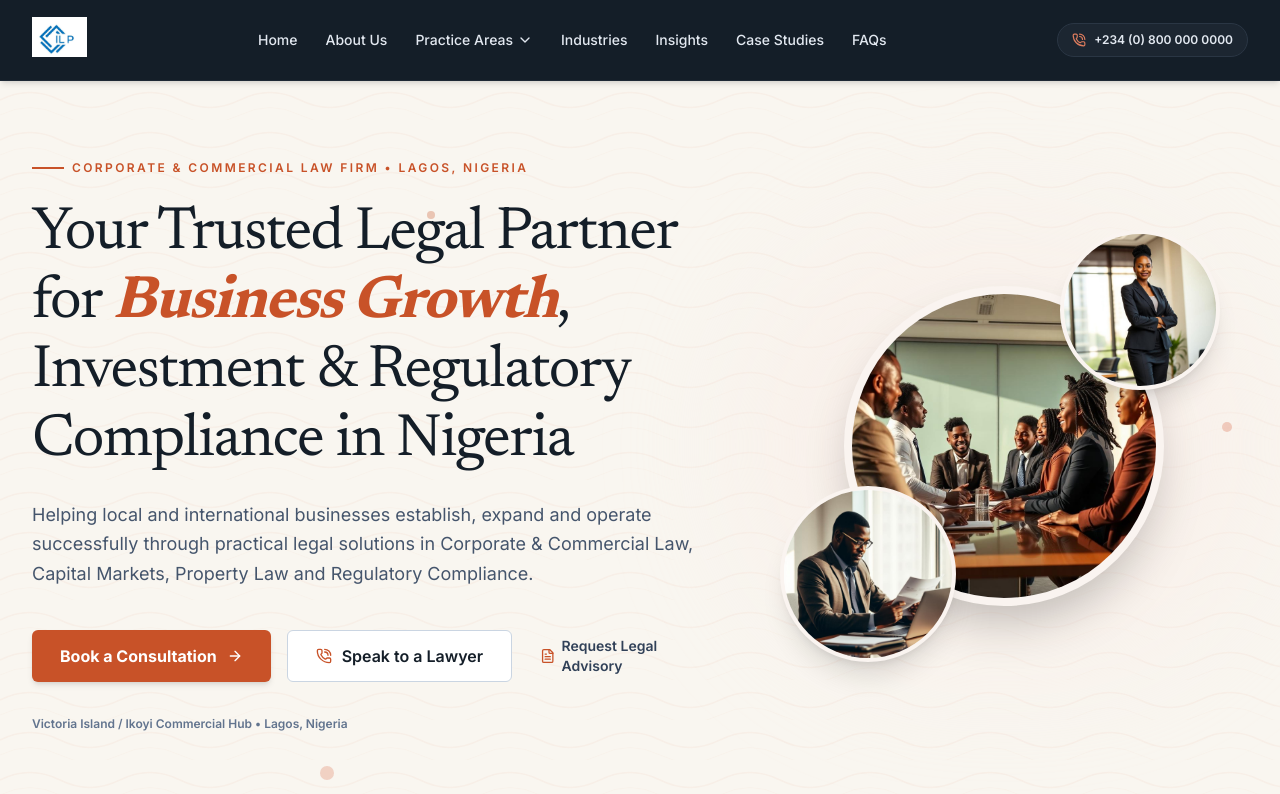
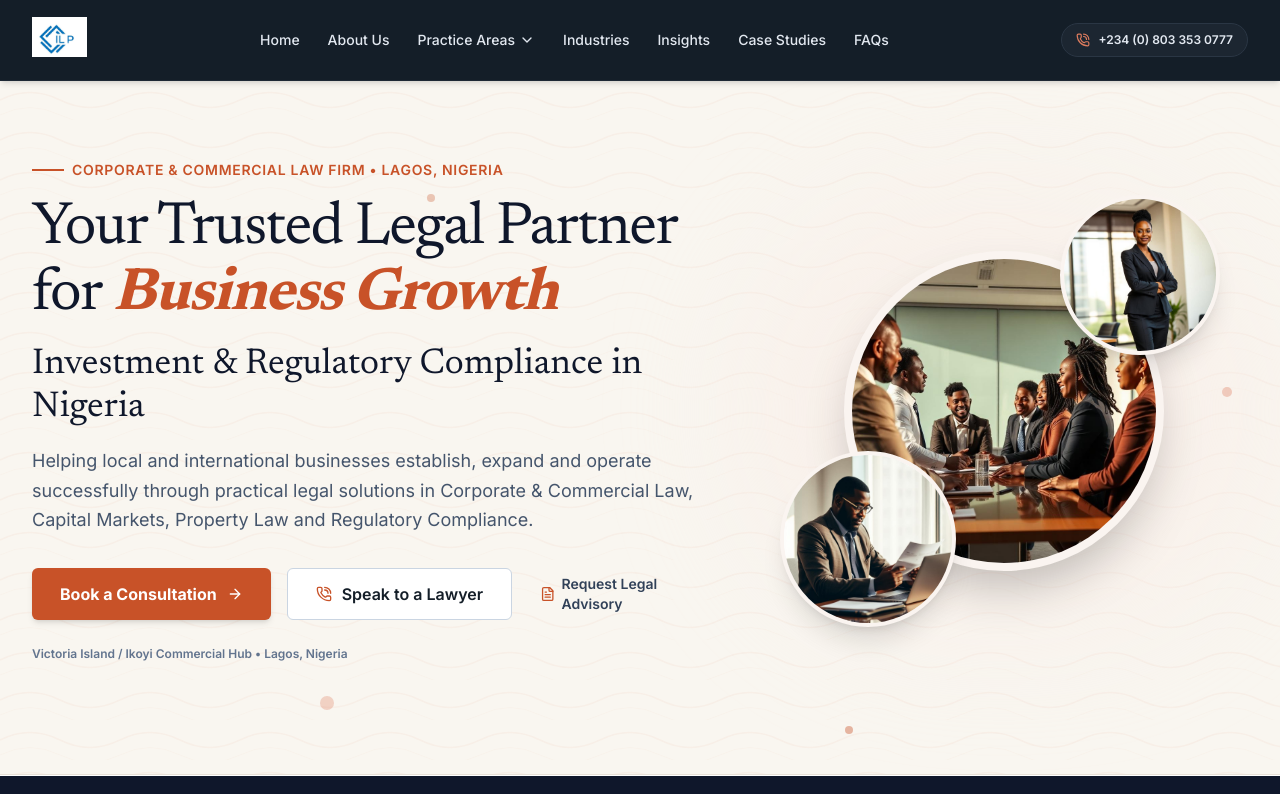
Before and after one commit to bashytech007/ilp-site, a Next.js app in the folder frontend/: page / in a window 1280 px wide. Shown: the top 794 px of the page. Built offline with nearby package versions, Linux system fonts and the light colour scheme.

Commit message:
fix: adjust hero section UI

```diff
--- a/frontend/src/components/sections/hero-section.tsx
+++ b/frontend/src/components/sections/hero-section.tsx
@@ -20,12 +20,12 @@ export function HeroSection() {
             variants={staggerContainer}
             initial="initial"
             animate="animate"
-            className="lg:col-span-7 space-y-6"
+            className="lg:col-span-7 space-y-4"
           >
             {/* Eyebrow */}
             <motion.div variants={fadeInUp} className="flex items-center gap-2">
               <span className="h-0.5 w-6 sm:w-8 bg-terracotta-500 shrink-0" />
-              <span className="text-[10px] sm:text-xs font-semibold uppercase tracking-[0.12em] sm:tracking-[0.2em] text-terracotta-500">
+              <span className="text-xs sm:text-sm font-semibold uppercase tracking-wider text-terracotta-500">
                 Corporate & Commercial Law Firm • Lagos, Nigeria
               </span>
             </motion.div>
@@ -33,14 +33,16 @@ export function HeroSection() {
             {/* Primary Display Serif Headline with Inline Accent */}
             <motion.h1
               variants={fadeInUp}
-              className="font-serif text-[2.25rem] sm:text-5xl lg:text-6xl tracking-tight leading-[1.15] text-charcoal-900 font-normal"
+              className="font-serif text-4xl sm:text-5xl lg:text-6xl font-normal tracking-tight text-slate-900 leading-[1.1]"
             >
               Your Trusted Legal Partner for{" "}
               <span className="text-terracotta-500 font-bold italic">
                 Business Growth
               </span>
-              , Investment & Regulatory Compliance in Nigeria
             </motion.h1>
+            <motion.h2 variants={fadeInUp} className="font-serif text-2xl sm:text-3xl lg:text-4xl font-normal text-slate-900 leading-[1.2]">
+                Investment & Regulatory Compliance in Nigeria
+            </motion.h2>
 
             {/* Subheading Paragraph */}
             <motion.p
@@ -56,13 +58,13 @@ export function HeroSection() {
               className="pt-4 flex flex-col sm:flex-row items-stretch sm:items-center gap-4"
             >
               <Link href="/contact?type=consultation">
-                <Button variant="terracotta" size="lg" className="w-full sm:w-auto font-bold shadow-md" rightIcon={<ArrowRight className="h-4 w-4" />}>
+                <Button variant="terracotta" size="lg" className="w-full sm:w-auto font-bold shadow-md cursor-pointer" rightIcon={<ArrowRight className="h-4 w-4" />}>
                   Book a Consultation
                 </Button>
               </Link>
 
               <Link href="/contact?type=lawyer">
-                <Button variant="outline" size="lg" className="w-full sm:w-auto border-slate-300 bg-white text-charcoal-900 hover:bg-linen-100" leftIcon={<PhoneCall className="h-4 w-4 text-terracotta-500" />}>
+                <Button variant="outline" size="lg" className="w-full sm:w-auto border-slate-300 cursor-pointer bg-white text-charcoal-900 hover:bg-linen-100" leftIcon={<PhoneCall className="h-4 w-4 text-terracotta-500" />}>
                   Speak to a Lawyer
                 </Button>
               </Link>
@@ -132,3 +134,144 @@ export function HeroSection() {
     </WavyBackground>
   );
 }
+
+
+
+
+
+
+// 'use client'
+
+// import Link from 'next/link'
+// import Image from 'next/image'
+// import { ArrowRight, Phone, FileText } from 'lucide-react'
+// import { Button } from '@/components/ui/button'
+
+// export function HeroSection() {
+//   return (
+//     <section className="relative overflow-hidden bg-gradient-to-br from-slate-50 via-white to-blue-50 py-16 sm:py-20 md:py-28">
+//       {/* Decorative background elements */}
+//       <div className="absolute inset-0 overflow-hidden">
+//         <div className="absolute top-0 right-0 -mt-40 -mr-40 w-80 h-80 bg-blue-100/30 rounded-full blur-3xl" />
+//         <div className="absolute bottom-0 left-0 -mb-40 -ml-40 w-80 h-80 bg-orange-100/20 rounded-full blur-3xl" />
+//       </div>
+
+//       {/* Main container */}
+//       <div className="relative mx-auto max-w-7xl px-4 sm:px-6 lg:px-8">
+//         <div className="grid grid-cols-1 gap-8 lg:grid-cols-2 lg:gap-16 items-center">
+
+//           {/* Left Column: Content */}
+//           <div className="flex flex-col justify-center space-y-6 sm:space-y-8">
+
+//             {/* Eyebrow Label */}
+//             <div className="flex items-center gap-3">
+//               <div className="h-1 w-8 bg-orange-600 rounded-full" />
+//               <span className="text-xs sm:text-sm font-semibold uppercase tracking-wider text-orange-600">
+//                 Corporate & Commercial Law Firm • Lagos, Nigeria
+//               </span>
+//             </div>
+
+//             {/* Main Headline - LARGE for impact */}
+//             <div className="space-y-2">
+//               <h1 className="font-serif text-4xl sm:text-5xl lg:text-7xl font-bold tracking-tight text-slate-900 leading-[1.1]">
+//                 Your Trusted Legal Partner for{' '}
+//                 <span className="text-orange-600 italic font-bold">Business Growth</span>
+//               </h1>
+
+//               {/* Secondary Headline */}
+//               <h2 className="font-serif text-2xl sm:text-3xl lg:text-4xl font-semibold text-slate-700 leading-[1.2]">
+//                 Investment & Regulatory Compliance in Nigeria
+//               </h2>
+//             </div>
+
+//             {/* Description */}
+//             <p className="text-base sm:text-lg text-slate-600 leading-relaxed max-w-xl">
+//               Helping local and international businesses establish, expand and operate successfully through practical legal solutions in Corporate & Commercial Law, Capital Markets, Property Law and Regulatory Compliance.
+//             </p>
+
+//             {/* CTA Buttons */}
+//             <div className="flex flex-col sm:flex-row gap-4 pt-4">
+//               <Link href="/contact?type=consultation">
+//                 <Button
+//                   size="lg"
+//                   className="w-full sm:w-auto bg-orange-600 hover:bg-orange-700 text-white font-semibold shadow-lg hover:shadow-xl transition-all"
+//                 >
+//                   <span>Book a Consultation</span>
+//                   <ArrowRight className="ml-2 h-5 w-5" />
+//                 </Button>
+//               </Link>
+
+//               <Link href="/contact?type=lawyer">
+//                 <Button
+//                   variant="outline"
+//                   size="lg"
+//                   className="w-full sm:w-auto border-slate-300 text-slate-900 hover:bg-slate-50 font-semibold"
+//                 >
+//                   <Phone className="h-5 w-5 text-orange-600" />
+//                   <span>Speak to a Lawyer</span>
+//                 </Button>
+//               </Link>
+//             </div>
+
+//             {/* Secondary CTA Link */}
+//             <Link
+//               href="/contact?type=advisory"
+//               className="inline-flex items-center gap-2 text-slate-700 hover:text-orange-600 font-semibold transition-colors group"
+//             >
+//               <FileText className="h-5 w-5 text-orange-600" />
+//               <span className="group-hover:underline">Request Legal Advisory</span>
+//             </Link>
+
+//             {/* Location */}
+//             <div className="pt-4 text-sm font-semibold text-slate-500 border-t border-slate-200">
+//               Victoria Island / Ikoyi Commercial Hub • Lagos, Nigeria
+//             </div>
+//           </div>
+
+//           {/* Right Column: Image Gallery */}
+//           <div className="relative h-[500px] sm:h-[600px] lg:h-[650px]">
+//             {/* Main circular image */}
+//             <div className="absolute inset-0 flex items-center justify-center">
+//               <div className="relative w-64 h-64 sm:w-80 sm:h-80 lg:w-96 lg:h-96">
+//                 <div className="absolute inset-0 bg-gradient-to-br from-orange-200/20 to-blue-200/20 rounded-full blur-2xl" />
+
+//                 <div className="relative w-full h-full rounded-full overflow-hidden border-8 border-white shadow-2xl bg-white">
+//                   <Image
+//                     src="/images/hero/hero-boardroom.jpg"
+//                     alt="I. Lawrence Practice Boardroom & Executive Legal Advisory"
+//                     fill
+//                     className="object-cover object-center"
+//                     priority
+//                     sizes="(max-width: 640px) 256px, (max-width: 1024px) 320px, 384px"
+//                   />
+//                 </div>
+//               </div>
+
+//               {/* Bottom-left accent circle */}
+//               <div className="absolute bottom-8 left-0 w-40 h-40 sm:w-48 sm:h-48 rounded-full overflow-hidden border-6 border-white shadow-lg bg-white hover:shadow-xl transition-shadow">
+//                 <Image
+//                   src="/images/hero/hero-man-reading.jpg"
+//                   alt="Senior Commercial Attorney Reviewing Contracts"
+//                   fill
+//                   className="object-cover object-top"
+//                   sizes="(max-width: 640px) 160px, 192px"
+//                 />
+//               </div>
+
+//               {/* Top-right accent circle */}
+//               <div className="absolute top-8 right-0 w-32 h-32 sm:w-40 sm:h-40 rounded-full overflow-hidden border-6 border-white shadow-lg bg-white hover:shadow-xl transition-shadow">
+//                 <Image
+//                   src="/images/hero/hero-woman-lawyer.jpg"
+//                   alt="Corporate Governance & Regulatory Lead Counsel"
+//                   fill
+//                   className="object-cover object-top"
+//                   sizes="(max-width: 640px) 128px, 160px"
+//                 />
+//               </div>
+//             </div>
+//           </div>
+//         </div>
+//       </div>
+//     </section>
+//   )
+// }
--- a/frontend/src/config/site.ts
+++ b/frontend/src/config/site.ts
@@ -19,7 +19,7 @@ export const siteConfig = {
 
   contact: {
     address: "Lagos Office, Victoria Island / Ikoyi Commercial District, Lagos, Nigeria",
-    phone: ["+234 (0) 800 000 0000", "+234 (0) 801 111 2222"],
+    phone: ["+234 (0) 803 353 0777", "+234 (0) 801 111 2222"],
     email: "contact@ilawrencepractice.com",
     hours: "Monday - Friday: 8:00 AM - 6:00 PM (WAT)",
   },
```
